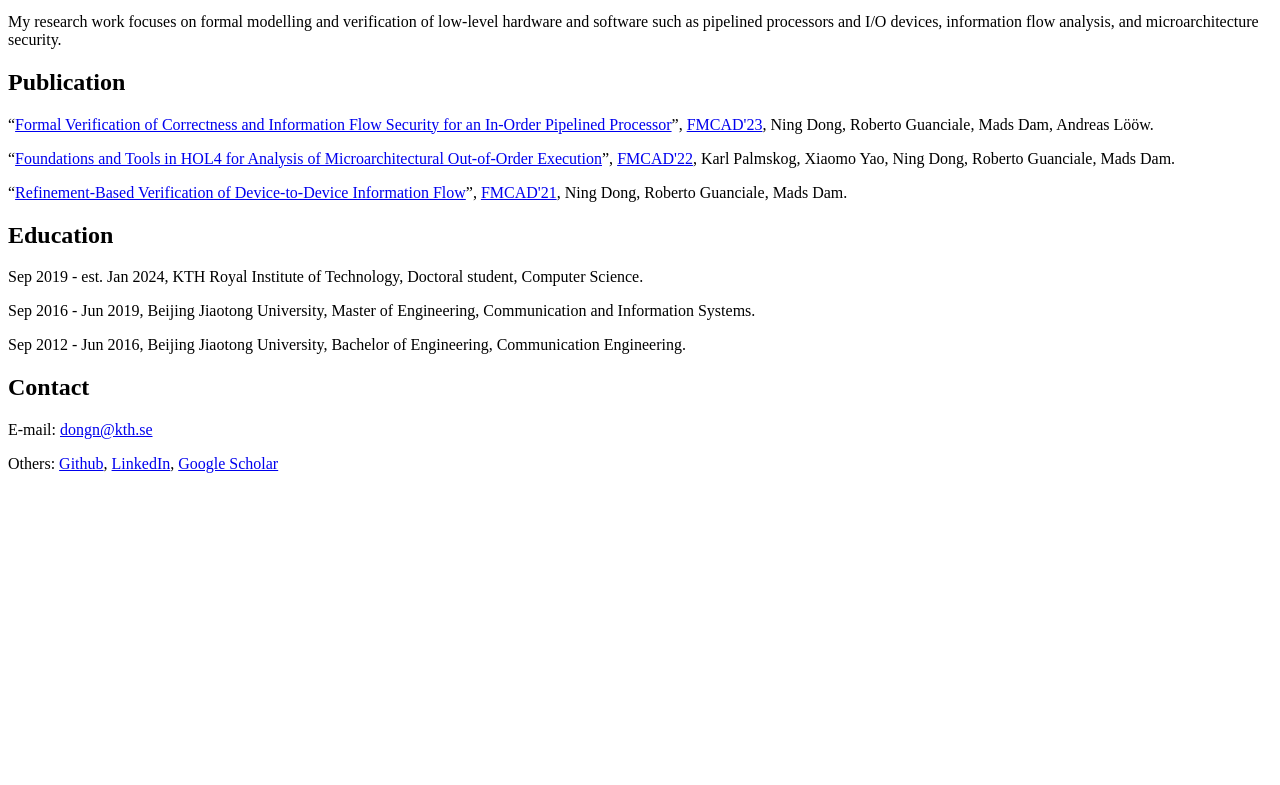
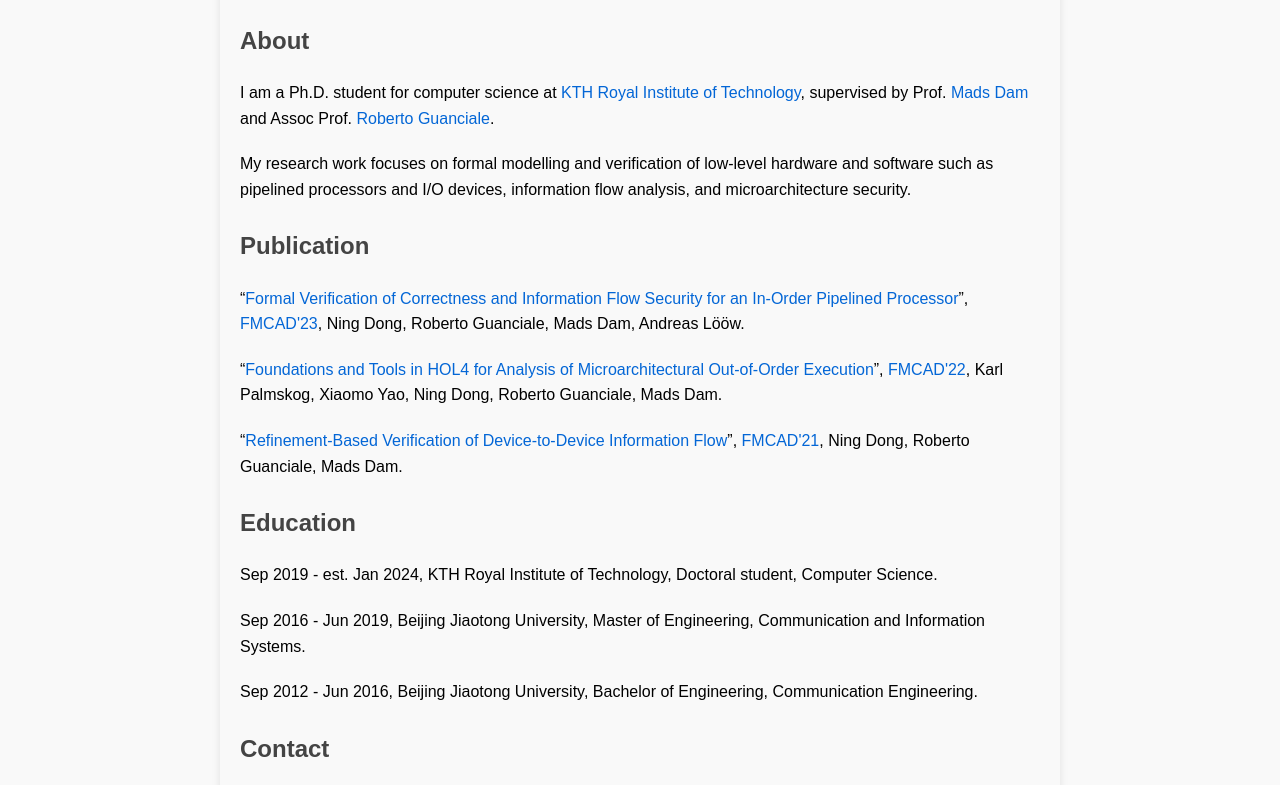
Before and after one commit to ningdongywq/ningdongywq.github.io, a plain HTML site: page index.html in a window 1280 px wide. Shown: the part 148-933 px from the top of the page. Before the commit the page ends 800 px from the top, so only its background shows below. Drawn offline with Linux system fonts and the light colour scheme.

Commit message:
Update index.html

```diff
--- a/index.html
+++ b/index.html
@@ -1,28 +1,69 @@
 <!DOCTYPE html>
+<html lang="en">
+
+<head>
     <meta charset="utf-8">
     <title>Ning Dong's homepage</title>
+    <style>
+        body {
+            font-family: 'Arial', sans-serif;
+            margin: 40px auto;
+            max-width: 800px;
+            line-height: 1.6;
+            background-color: #f9f9f9;
+            padding: 20px;
+            border-radius: 5px;
+            box-shadow: 0 4px 8px rgba(0, 0, 0, 0.1);
+        }
+
+        a {
+            color: #0366d6;
+            text-decoration: none;
+        }
+
+        a:hover {
+            text-decoration: underline;
+        }
+
+        h1 {
+            border-bottom: 2px solid #ddd;
+            padding-bottom: 10px;
+        }
+
+        h2 {
+            margin-top: 25px;
+            color: #444;
+        }
+
+        p {
+            margin-bottom: 20px;
+        }
+    </style>
+</head>
+
+<body>
 
     <h1>Ning Dong’s homepage</h1>
 
     <h2>About</h2>
 
-<p>I am a Ph.D. student for computer science at <a href="https://www.kth.se/">KTH Royal Institute of Technology</a>, supervised by Prof. <a href="https://www.kth.se/profile/mfd">Mads Dam</a>  and Assoc Prof. <a href="https://www.kth.se/profile/robertog">Roberto Guanciale</a>.<p>
+    <p>I am a Ph.D. student for computer science at <a href="https://www.kth.se/">KTH Royal Institute of Technology</a>, supervised by Prof. <a href="https://www.kth.se/profile/mfd">Mads Dam</a> and Assoc Prof. <a href="https://www.kth.se/profile/robertog">Roberto Guanciale</a>.</p>
     <p>My research work focuses on formal modelling and verification of low-level hardware and software such as pipelined processors and I/O devices, information flow analysis, and microarchitecture security.</p>
 
     <h2>Publication</h2>
-<p>“<a href="https://doi.org/10.34727/2023/isbn.978-3-85448-060-0_33">Formal Verification of Correctness and Information Flow Security for an In-Order Pipelined Processor</a>”, <a href="https://fmcad.org/FMCAD23/">FMCAD'23</a>, Ning Dong, Roberto Guanciale, Mads Dam, Andreas Lööw.
-<p>“<a href="https://doi.org/10.34727/2022/isbn.978-3-85448-053-2_19">Foundations and Tools in HOL4 for Analysis of Microarchitectural Out-of-Order Execution</a>”, <a href="https://fmcad.org/FMCAD22/">FMCAD'22</a>, Karl Palmskog, Xiaomo Yao, Ning Dong, Roberto Guanciale, Mads Dam.
-<p>“<a href="https://doi.org/10.34727/2021/isbn.978-3-85448-046-4_21">Refinement-Based Verification of Device-to-Device Information Flow</a>”, <a href="https://fmcad.org/FMCAD21/">FMCAD'21</a>, Ning Dong, Roberto Guanciale, Mads Dam.
+    <p>“<a href="https://doi.org/10.34727/2023/isbn.978-3-85448-060-0_33">Formal Verification of Correctness and Information Flow Security for an In-Order Pipelined Processor</a>”, <a href="https://fmcad.org/FMCAD23/">FMCAD'23</a>, Ning Dong, Roberto Guanciale, Mads Dam, Andreas Lööw.</p>
+    <p>“<a href="https://doi.org/10.34727/2022/isbn.978-3-85448-053-2_19">Foundations and Tools in HOL4 for Analysis of Microarchitectural Out-of-Order Execution</a>”, <a href="https://fmcad.org/FMCAD22/">FMCAD'22</a>, Karl Palmskog, Xiaomo Yao, Ning Dong, Roberto Guanciale, Mads Dam.</p>
+    <p>“<a href="https://doi.org/10.34727/2021/isbn.978-3-85448-046-4_21">Refinement-Based Verification of Device-to-Device Information Flow</a>”, <a href="https://fmcad.org/FMCAD21/">FMCAD'21</a>, Ning Dong, Roberto Guanciale, Mads Dam.</p>
 
     <h2>Education</h2>
     <p>Sep 2019 - est. Jan 2024, KTH Royal Institute of Technology, Doctoral student, Computer Science.</p>
     <p>Sep 2016 - Jun 2019, Beijing Jiaotong University, Master of Engineering, Communication and Information Systems.</p>
     <p>Sep 2012 - Jun 2016, Beijing Jiaotong University, Bachelor of Engineering, Communication Engineering. </p>
 
-
     <h2>Contact</h2>
-<p>E-mail</b>: <a href="mailto:dongn@kth.se">dongn@kth.se</a></p>
-<p>Others</b>: <a href="https://github.com/ningdongywq">Github</a>, <a href="https://www.linkedin.com/in/ning-dong/">LinkedIn</a>,  <a href="https://scholar.google.com/citations?user=JT09xTQAAAAJ&hl=en&oi=ao">Google Scholar</a></p>
+    <p>E-mail: <a href="mailto:dongn@kth.se">dongn@kth.se</a></p>
+    <p>Others: <a href="https://github.com/ningdongywq">Github</a>, <a href="https://www.linkedin.com/in/ning-dong/">LinkedIn</a>, <a href="https://scholar.google.com/citations?user=JT09xTQAAAAJ&hl=en&oi=ao">Google Scholar</a></p>
 
 </body>
+
 </html>
```
Lines whose indentation alone changed are shown as unchanged.
